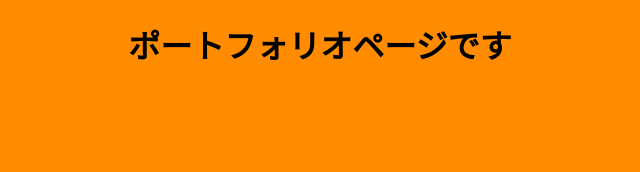
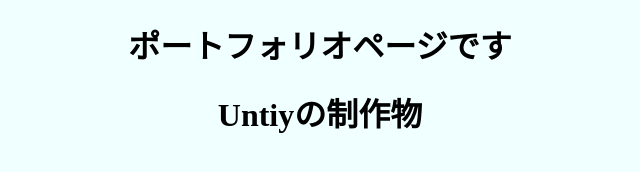
Before and after one commit to ASOProfesssyonalScool3rd/WebServerGithubPages, a plain HTML site: page index2.html in a window 1280 px wide. Shown: the whole page, without its empty margins (320-960 px from the left). Drawn offline with Linux system fonts and the light colour scheme.

Commit message:
Cheanged 2023/05/12

```diff
--- a/Portfolio.css
+++ b/Portfolio.css
@@ -1,8 +1,12 @@
 @charset "UTF-8";
 body{
-    background-color: darkorange;
+    background-color: azure;
 }
 .PortfolioPage {
     text-align: center;
     margin: auto;
 }
+.Unity{
+    text-align: center;
+    margin: auto;
+}
--- a/index2.html
+++ b/index2.html
@@ -1,8 +1,9 @@
 <!DOCTYPE html>
-<html lang="en">
+<html lang="jp">
 <head>
     <meta charset="UTF-8">
     <title>ポートフォリオページ</title>
+    <link href="image/FHYfWbPaQAE1_fB.jpg" rel="icon">
 </head>
 <body>
 <link href="Portfolio.css" rel="stylesheet">
@@ -10,5 +11,9 @@
 <div class="PortfolioPage">
     <h1>ポートフォリオページです</h1>
 </div>
+<div class="Unity">
+    <h1>Untiyの制作物</h1>
+
+</div>
 </body>
 </html>
```
Also changed, not shown: 401.html (+1 -0 lines), index.html (+2 -3 lines).
